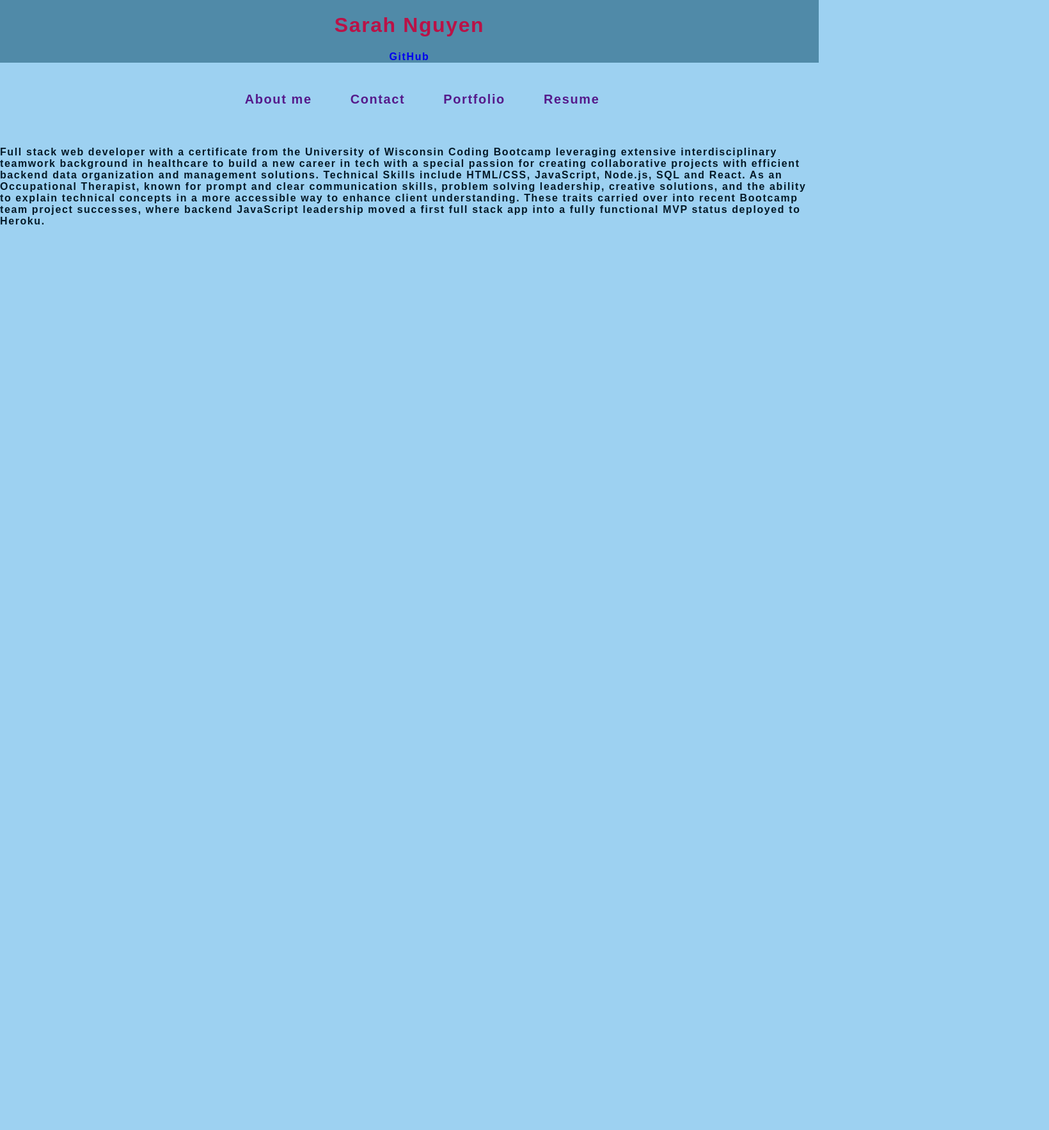
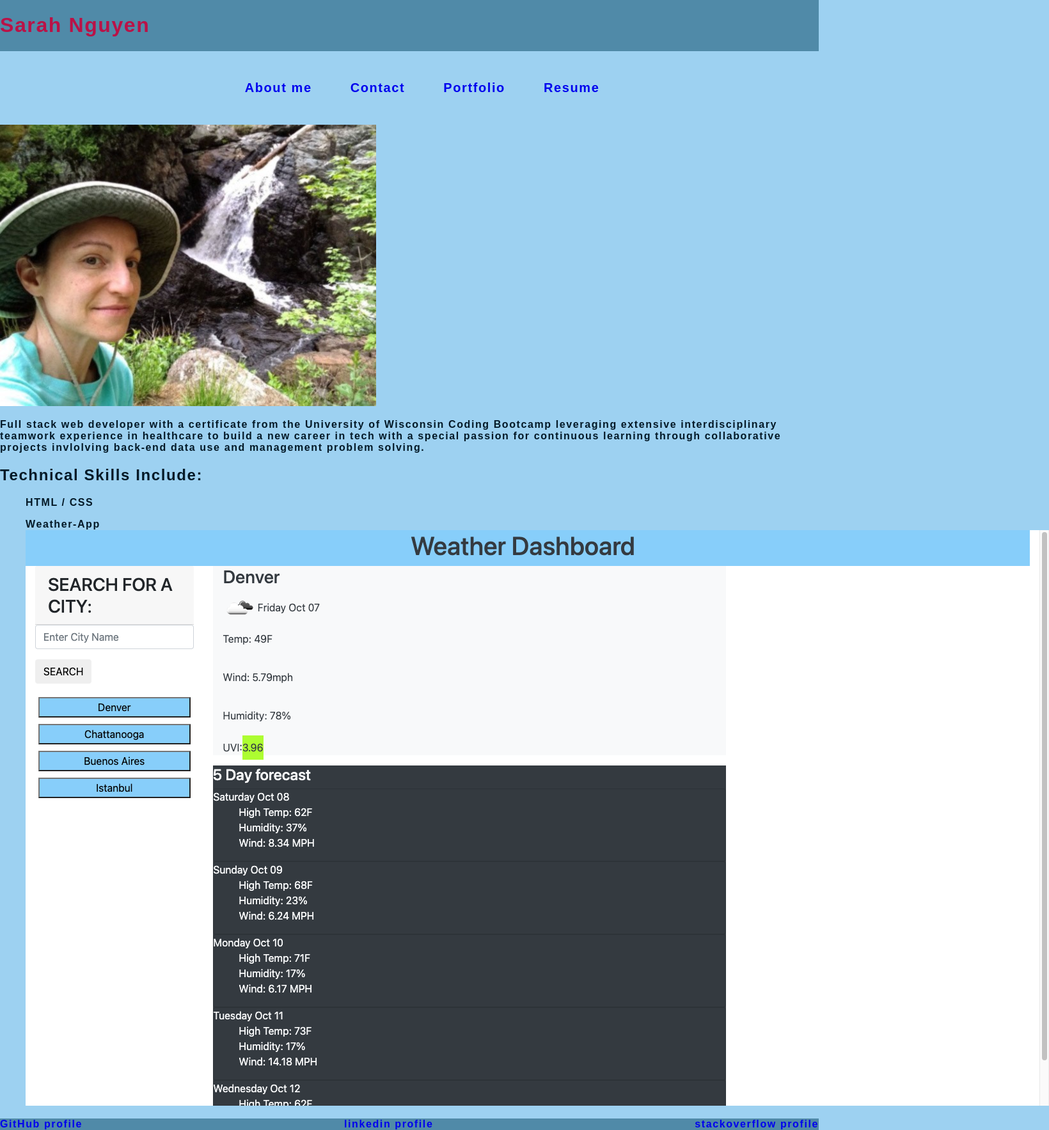
Before and after one commit to gribbler25/portfolio2.0, a React (Create React App) app: page / in a window 1280 px wide. Shown: the whole page at 64% size, 1640 px wide, since content can reach past the window. Before the commit the page ends 800 px from the top, so only its background shows below. Built offline with nearby package versions, Linux system fonts and the light colour scheme.

Commit message:
components rendering with images

```diff
--- a/src/App.css
+++ b/src/App.css
@@ -19,13 +19,16 @@
   /* font-size: calc(10px + 2vmin);
   color: white; */
 }
-.name{
+
+.name-foot{
   background-color: #508AA8;
   display: flex;
-  flex-direction: column;
-  align-items: center;
-  justify-content: center;
+  text-justify: center;
+  justify-content:space-between;
   width: 100%;
+}
+.name{
+
 }
 /* .App-link {
   color: #61dafb;
--- a/src/App.js
+++ b/src/App.js
@@ -2,24 +2,33 @@ import React, { useState } from "react";
 import "./App.css";
 import Nav from "./components/Nav";
 import About from "./components/About";
+import Portfolio from "./components/Portfolio";
 
 function App() {
   return (
     <div className="App">
       <header className="App-header">
-        <div class="name">
+        <div className="name-foot">
           <h1>Sarah Nguyen</h1>
-          <a href="https://github.com/gribbler25" target="blank">
-            GitHub
-          </a>
         </div>
-        <div class="flex-row">
+        <div className="flex-row">
           <Nav />
         </div>
       </header>
       <main>
         <About />
+
+        <Portfolio />
       </main>
+      <footer className="name-foot">
+        <a href="https://github.com/gribbler25" target="blank">
+          GitHub profile
+        </a>
+        <a href="https://www.linkedin.com/in/snguyen25/">linkedin profile</a>
+        <a href="https://stackoverflow.com/users/18156590/gribbler25">
+          stackoverflow profile
+        </a>
+      </footer>
     </div>
   );
 }
--- a/src/components/About/index.js
+++ b/src/components/About/index.js
@@ -1,19 +1,46 @@
+// import React, { useEffect } from "react";
+
 const About = () => {
+  const skills = [
+    {
+      name: "HTML / CSS",
+    },
+    {
+      name: "Javascript",
+    },
+    {
+      name: "Node.js",
+    },
+    {
+      name: "SQL",
+    },
+    {
+      name: "NoSQL",
+    },
+    {
+      name: "GraphQL",
+    },
+    {
+      name: "React",
+    },
+  ];
+
   return (
-    <p>
-      Full stack web developer with a certificate from the University of
-      Wisconsin Coding Bootcamp leveraging extensive interdisciplinary teamwork
-      background in healthcare to build a new career in tech with a special
-      passion for creating collaborative projects with efficient backend data
-      organization and management solutions. Technical Skills include HTML/CSS,
-      JavaScript, Node.js, SQL and React. As an Occupational Therapist, known
-      for prompt and clear communication skills, problem solving leadership,
-      creative solutions, and the ability to explain technical concepts in a
-      more accessible way to enhance client understanding. These traits carried
-      over into recent Bootcamp team project successes, where backend JavaScript
-      leadership moved a first full stack app into a fully functional MVP status
-      deployed to Heroku.
-    </p>
+    <div className="about" id="about">
+      <img src={require("../../assets/images/profilePic3.jpg")} />
+      <p className="paragraph">
+        Full stack web developer with a certificate from the University of
+        Wisconsin Coding Bootcamp leveraging extensive interdisciplinary
+        teamwork experience in healthcare to build a new career in tech with a
+        special passion for continuous learning through collaborative projects
+        invlolving back-end data use and management problem solving.
+      </p>
+      <h2>Technical Skills Include:</h2>
+      {/* looking dynamically render into <li> elements from an object "Skills" to be able to update easily in future>    HTML/ CSS JavaScript  Node.js  SQL  NoSQL  GraphQL  React*/}
+      <ul>
+        <li>{skills[0].name}</li>
+      </ul>
+    </div>
   );
 };
 export default About;
--- a/src/components/Contact/index.js
+++ b/src/components/Contact/index.js
@@ -1,3 +1,6 @@
+// import React, { useState } from "react";
+// import { validateEmail } from "../../utils/helpers";
+
 const Contact = () => {
   return <form></form>;
 };
--- a/src/components/Nav/index.js
+++ b/src/components/Nav/index.js
@@ -1,20 +1,22 @@
+// import React, { useEffect } from "react";
+
 const Nav = () => {
   return (
     <nav>
       <ul className="flex-row">
         <li className="mx-1">
-          <a href="" data-testid="about">
-            About me
-          </a>
+          <a href="#about">About me</a>
         </li>
         <li className="mx-1">
-          <a href="">Contact</a>
+          <a href="#contact">Contact</a>
         </li>
         <li className="mx-1">
-          <a href="">Portfolio</a>
+          <a href="#portfolio">Portfolio</a>
         </li>
         <li className="mx-1">
-          <a href="">Resume</a>
+          <a href="https://docs.google.com/document/d/1fvtAXBnKPUashYuDOm_EK92x79q88v2M7fkp_GVR_Js/edit?usp=sharing">
+            Resume
+          </a>
         </li>
       </ul>
     </nav>
--- a/src/components/Portfolio/index.js
+++ b/src/components/Portfolio/index.js
@@ -1,4 +1,33 @@
+// import React, { useEffect } from "react";
+
 const Portfolio = () => {
-  <section></section>;
+  const myWork = [
+    {
+      name: "Weather-App",
+      image: "../../assets/images/weather-app.png",
+      url: "gribbler25.github.io/weather-app/",
+    },
+    {
+      name: "Weather-App",
+      image: "../../assets/images/weather-app.png",
+      url: "gribbler25.github.io/weather-app/",
+    },
+  ];
+
+  return (
+    <section id="portfolio">
+      <ul>
+        <li>
+          {myWork[0].name}
+          <a href={myWork[0].url}>
+            <img
+              src={require("../../assets/images/weather-app.png")}
+              alt={myWork[0].name}
+            />
+          </a>
+        </li>
+      </ul>
+    </section>
+  );
 };
 export default Portfolio;
```
Also changed, not shown: src/assets/images/profilePic3.jpg (added), src/assets/images/weather-app.png (added).
